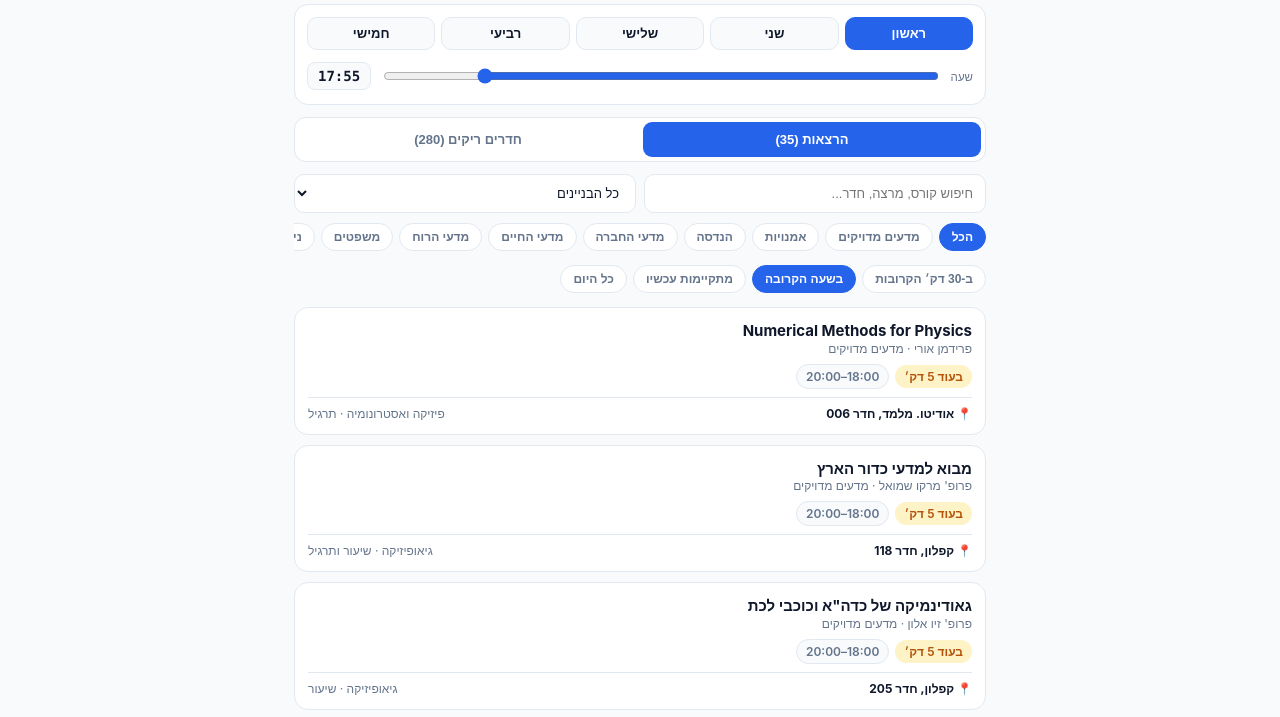
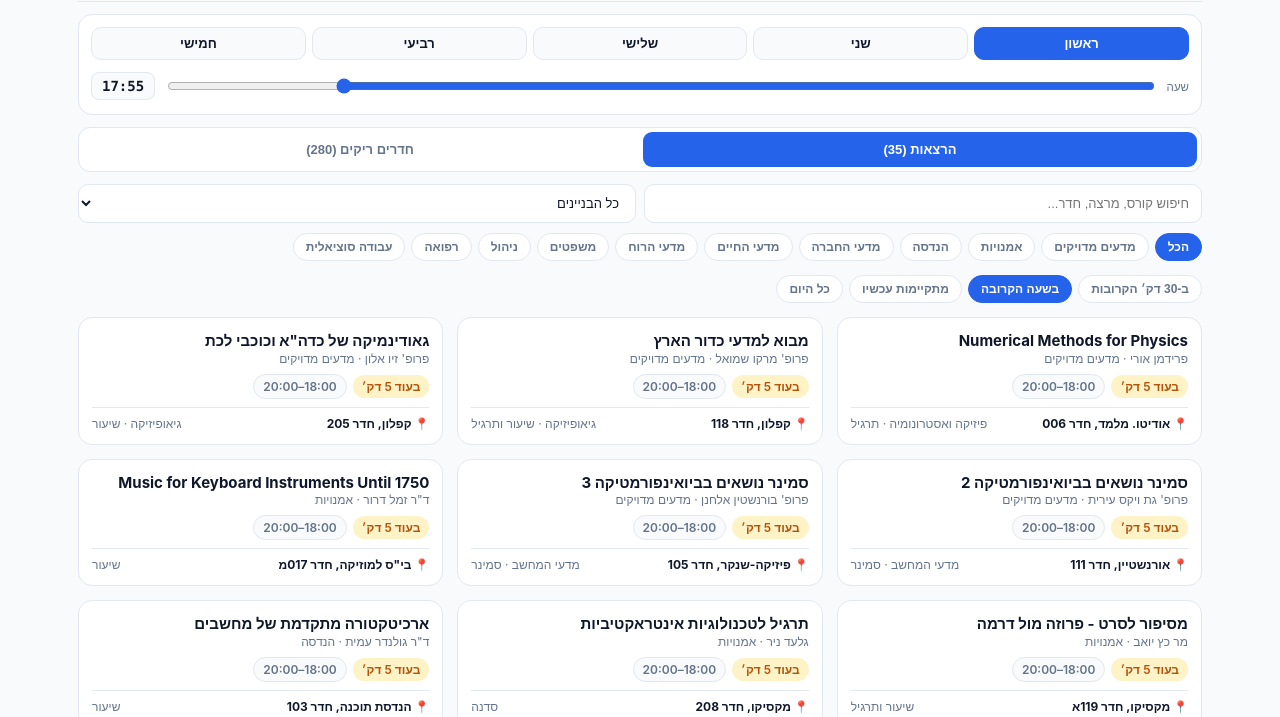
Before and after one commit to AIZ1C/Campus-Smart, a plain HTML site: page index.html in a window 1280 px wide. Shown: the part 73-790 px from the top of the page. Drawn offline with Linux system fonts and the light colour scheme.

Commit message:
Change list layout from flex to grid

```diff
--- a/index.html
+++ b/index.html
@@ -85,10 +85,18 @@
       background: var(--card); color: var(--muted); font-size: 12px; font-weight: 600; cursor: pointer;
     }
     .pill.active { background: var(--primary); color: var(--primary-fg); border-color: var(--primary); }
-    .list { display: flex; flex-direction: column; gap: 10px; }
+    .list { display: grid; grid-template-columns: 1fr; gap: 10px; }
     .item {
       background: var(--card); border: 1px solid var(--border); border-radius: 14px; padding: 13px;
-      display: flex; flex-direction: column; gap: 8px;
+      display: flex; flex-direction: column; justify-content: space-between; gap: 8px;
+    }
+    @media (min-width: 640px) {
+      .wrap { max-width: 900px; padding: 20px 20px 40px; }
+      .list { grid-template-columns: repeat(2, minmax(0, 1fr)); gap: 12px; }
+    }
+    @media (min-width: 1024px) {
+      .wrap { max-width: 1180px; padding: 24px 28px 48px; }
+      .list { grid-template-columns: repeat(3, minmax(0, 1fr)); gap: 14px; }
     }
     .item-title { font-size: 15px; font-weight: 700; margin: 0; line-height: 1.3; }
     .item-meta { font-size: 12px; color: var(--muted); }
```
